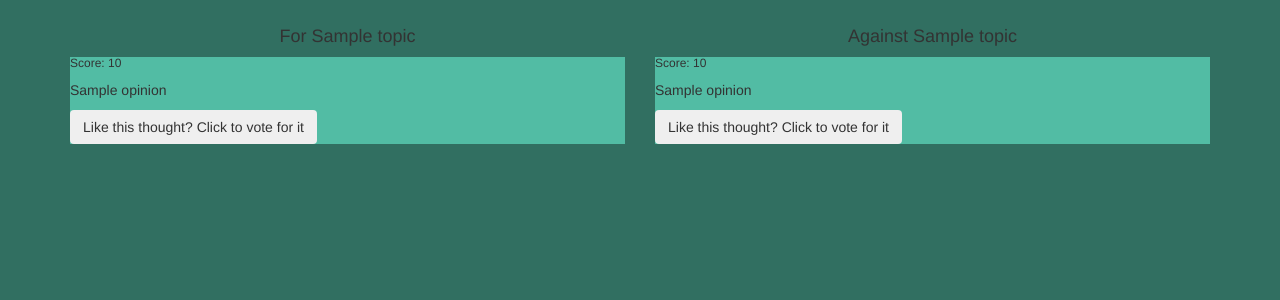
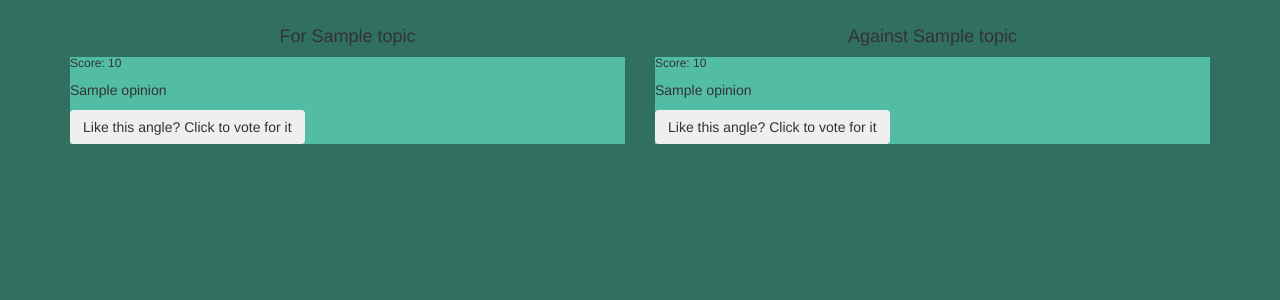
Before and after one commit to Dual-Action-Pump/angularsite, a Django app: template chooseASide/templates/chooseASide/topic.html in a window 1280 px wide. Shown: the part 264-564 px from the top of the page. Run offline with Django 3.2, Linux system fonts and the light colour scheme; the template is opened without the code that fills it: most values are stand-ins (such as "Sample title", 1, 10 or a date in 2020); some libraries are stand-ins or nearby versions.

Commit message:
wordingx2

```diff
--- a/chooseASide/templates/chooseASide/topic.html
+++ b/chooseASide/templates/chooseASide/topic.html
@@ -25,7 +25,7 @@
       <div class="card card-block">
         <h6 id="{{pro.pk}}_score">Score: {{pro.score}}</h6>
         <p>{{pro.opinion}}</p>
-        <button class="btn flow-text" style="word-wrap:break-word;" id="{{pro.pk}}" onclick="sendVote({{pro.pk}}, '{% url 'sides:score'  pk=pro.pk %}');">Like this thought? Click to vote for it</button>
+        <button class="btn flow-text" style="word-wrap:break-word;" id="{{pro.pk}}" onclick="sendVote({{pro.pk}}, '{% url 'sides:score'  pk=pro.pk %}');">Like this angle? Click to vote for it</button>
       </div>
     {% endfor %}
   </div>
@@ -35,7 +35,7 @@
     <div class="card card-block">
         <h6 id="{{con.pk}}_score">Score: {{con.score}}</h6>
         <p>{{con.opinion}}</p>
-        <button class="btn" id="{{con.pk}}" onclick="sendVote({{con.pk}}, '{% url 'sides:score'  pk=con.pk %}');">Like this thought? Click to vote for it</button>
+        <button class="btn" id="{{con.pk}}" onclick="sendVote({{con.pk}}, '{% url 'sides:score'  pk=con.pk %}');">Like this angle? Click to vote for it</button>
     </div>
     {% endfor %}
   </div>
```
